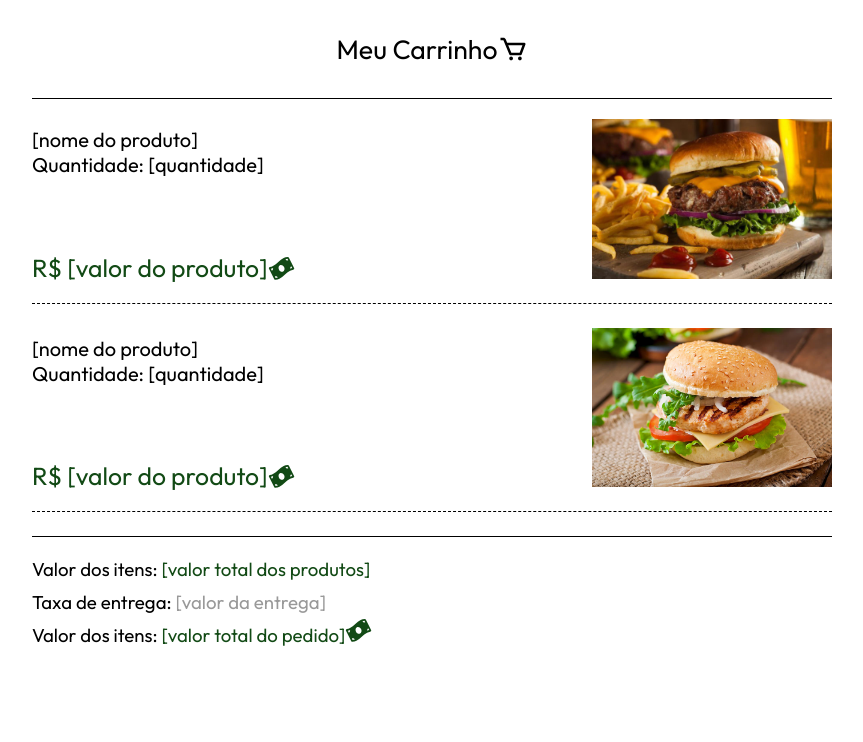
After one commit to gregoryNatali/meats, a PHP site: page /pages/carrinho.html in a window 1280 px wide. The commit adds this page. Shown: the top 742 px of the page, without its empty margins (208-1071 px from the left). Run offline with PHP 8.4, Linux system fonts and the light colour scheme; some web fonts are replaced.

Commit message:
pagina de carrinho criada em html, falta implementar php

```diff
--- /dev/null
+++ b/screens/pages/carrinho.html
@@ -0,0 +1,198 @@
+<!DOCTYPE html>
+<html lang="pt-br">
+
+<head>
+  <meta charset="UTF-8" />
+  <meta name="viewport" content="width=device-width, initial-scale=1.0" />
+  <meta http-equiv="X-UA-Compatible" content="ie=edge" />
+  <link rel="stylesheet" href="../styles/styles.css" />
+  <link rel="stylesheet" href="../styles/carrinho.css">
+  <link rel="shortcut icon" href="../../assets/logo.png" type="image/x-icon" />
+  <link href="https://fonts.googleapis.com/css2?family=Outfit:wght@500&display=swap" rel="stylesheet">
+  <title>Meu Carrinho</title>
+  <style>
+    main {
+      max-width: 1000px;
+      display: flex;
+      flex-direction: column;
+      align-items: center;
+    }
+
+    .produtos button {
+      text-align: left;
+      border: none;
+      width: 100%;
+    }
+  </style>
+</head>
+
+<body>
+  <!--Barra de navegação-->
+  <!-- <?php include('navbar.html'); ?> -->
+  <main>
+
+    <!--Título-->
+    <div class="carrinho">
+      Meu Carrinho
+      <svg width="30" height="30" viewBox="0 0 30 30" fill="none" xmlns="http://www.w3.org/2000/svg">
+        <path
+          d="M27.2775 9.28876C27.1625 9.1226 27.009 8.98678 26.83 8.89295C26.6511 8.79912 26.4521 8.75007 26.25 8.75001H9.16625L7.72375 5.28751C7.53461 4.83153 7.21434 4.44199 6.80353 4.16827C6.39273 3.89455 5.90989 3.74897 5.41625 3.75001H2.5V6.25001H5.41625L11.3462 20.4813C11.4412 20.709 11.6015 20.9034 11.8068 21.0402C12.0121 21.177 12.2533 21.25 12.5 21.25H22.5C23.0212 21.25 23.4875 20.9263 23.6712 20.44L27.4212 10.44C27.4921 10.2508 27.5161 10.0472 27.491 9.84669C27.466 9.64619 27.3927 9.45474 27.2775 9.28876ZM21.6337 18.75H13.3337L10.2087 11.25H24.4462L21.6337 18.75Z"
+          fill="black" />
+        <path
+          d="M13.125 26.25C14.1605 26.25 15 25.4105 15 24.375C15 23.3395 14.1605 22.5 13.125 22.5C12.0895 22.5 11.25 23.3395 11.25 24.375C11.25 25.4105 12.0895 26.25 13.125 26.25Z"
+          fill="black" />
+        <path
+          d="M21.875 26.25C22.9105 26.25 23.75 25.4105 23.75 24.375C23.75 23.3395 22.9105 22.5 21.875 22.5C20.8395 22.5 20 23.3395 20 24.375C20 25.4105 20.8395 26.25 21.875 26.25Z"
+          fill="black" />
+      </svg>
+    </div>
+    <div class="linha-carrinho"></div>
+
+    <form class="cardapio" action="produto.php" method="post">
+
+      <!-- <section> -->
+      <div class="produtos-carrinho">
+
+        <div class="produtos-carrinho-start">
+          <div class="infos-produto">
+            <h2>[nome do produto]</h2>
+            <h2>Quantidade: [quantidade]</h2>
+          </div>
+
+          <div class="valor-produto">
+            <h2>R$ [valor do produto]</h2>
+            <svg width="27" height="24" viewBox="0 0 27 24" fill="none" xmlns="http://www.w3.org/2000/svg">
+              <path
+                d="M19.7114 0.932065C18.213 1.01618 16.8816 1.433 15.654 2.05352C11.7567 4.023 8.89858 8.04762 5.00145 10.0174C4.02409 10.5114 2.98205 10.8759 1.84143 11.047C1.71331 11.0662 1.59454 11.1047 1.48696 11.1591C0.942435 11.4343 0.688463 12.1139 0.996488 12.7233L6.28172 23.1797C6.49212 23.596 6.92029 23.8748 7.36859 23.8493C8.86712 23.7656 10.1985 23.3487 11.4262 22.7282C15.3233 20.7584 18.1817 16.7336 22.0788 14.7638C23.0562 14.2698 24.0982 13.9053 25.2389 13.7343C25.367 13.7151 25.4858 13.6765 25.5933 13.6222C26.1379 13.3469 26.3918 12.6674 26.0838 12.058L20.7988 1.60189C20.5879 1.18546 20.1599 0.906899 19.7114 0.932065V0.932065ZM2.87189 12.6613C3.59245 12.5056 4.29904 12.2531 5.00513 11.9525C5.30869 13.0152 4.8601 14.1585 3.87926 14.6543L2.87189 12.6613ZM7.6197 22.0544L6.82373 20.4797C7.9112 19.93 9.24541 20.384 9.86239 21.4844C9.11938 21.7851 8.37807 21.9736 7.6197 22.0544V22.0544ZM15.1393 15.5549C13.7412 16.2616 11.8919 15.4174 11.0089 13.6703C10.1256 11.9228 10.5429 9.9334 11.9408 9.22685C13.3387 8.52029 15.188 9.364 16.0713 11.1115C16.9547 12.8593 16.5369 14.8485 15.1393 15.5549ZM24.2083 12.1205C23.5808 12.256 22.9643 12.4658 22.349 12.711C22.1002 11.7576 22.4548 10.7591 23.2467 10.2181L24.2083 12.1205ZM20.2749 4.33864C19.2324 4.70379 18.0444 4.23713 17.4837 3.20259C18.1381 2.96162 18.7927 2.79876 19.4605 2.7273L20.2749 4.33864Z"
+                fill="#124A15" />
+            </svg>
+          </div>
+        </div>
+
+        <div class="imagem-produto">
+          <img src="../../assets/destaques/destaques_3.jpg" alt="">
+        </div>
+
+      </div>
+
+      <!-- <div class="produtos">
+          <?php
+                        $sql_lanches = "SELECT id_cardapio, nome_produto, descricao_produto, preco_produto FROM `cardapio`
+                        WHERE id_categoria = 1 OR id_categoria = 2 OR id_categoria = 3 OR id_categoria = 4
+                        ORDER BY id_categoria, nome_produto ASC";
+                        $lanches = mysqli_query($conn, $sql_lanches);
+
+                        while ($linha_lanche = mysqli_fetch_assoc($lanches)) {
+                            # inserindo cada produto do cardápio e suas informações
+                            fillMenu($conn, $linha_lanche);
+                        }
+                    ?>
+        </div>
+      </section> -->
+
+      <!-- <section> -->
+      <div class="produtos-carrinho">
+
+        <div class="produtos-carrinho-start">
+          <div class="infos-produto">
+            <h2>[nome do produto]</h2>
+            <h2>Quantidade: [quantidade]</h2>
+          </div>
+
+          <div class="valor-produto">
+            <h2>R$ [valor do produto]</h2>
+            <svg width="27" height="24" viewBox="0 0 27 24" fill="none" xmlns="http://www.w3.org/2000/svg">
+              <path
+                d="M19.7114 0.932065C18.213 1.01618 16.8816 1.433 15.654 2.05352C11.7567 4.023 8.89858 8.04762 5.00145 10.0174C4.02409 10.5114 2.98205 10.8759 1.84143 11.047C1.71331 11.0662 1.59454 11.1047 1.48696 11.1591C0.942435 11.4343 0.688463 12.1139 0.996488 12.7233L6.28172 23.1797C6.49212 23.596 6.92029 23.8748 7.36859 23.8493C8.86712 23.7656 10.1985 23.3487 11.4262 22.7282C15.3233 20.7584 18.1817 16.7336 22.0788 14.7638C23.0562 14.2698 24.0982 13.9053 25.2389 13.7343C25.367 13.7151 25.4858 13.6765 25.5933 13.6222C26.1379 13.3469 26.3918 12.6674 26.0838 12.058L20.7988 1.60189C20.5879 1.18546 20.1599 0.906899 19.7114 0.932065V0.932065ZM2.87189 12.6613C3.59245 12.5056 4.29904 12.2531 5.00513 11.9525C5.30869 13.0152 4.8601 14.1585 3.87926 14.6543L2.87189 12.6613ZM7.6197 22.0544L6.82373 20.4797C7.9112 19.93 9.24541 20.384 9.86239 21.4844C9.11938 21.7851 8.37807 21.9736 7.6197 22.0544V22.0544ZM15.1393 15.5549C13.7412 16.2616 11.8919 15.4174 11.0089 13.6703C10.1256 11.9228 10.5429 9.9334 11.9408 9.22685C13.3387 8.52029 15.188 9.364 16.0713 11.1115C16.9547 12.8593 16.5369 14.8485 15.1393 15.5549ZM24.2083 12.1205C23.5808 12.256 22.9643 12.4658 22.349 12.711C22.1002 11.7576 22.4548 10.7591 23.2467 10.2181L24.2083 12.1205ZM20.2749 4.33864C19.2324 4.70379 18.0444 4.23713 17.4837 3.20259C18.1381 2.96162 18.7927 2.79876 19.4605 2.7273L20.2749 4.33864Z"
+                fill="#124A15" />
+            </svg>
+          </div>
+        </div>
+
+        <div class="imagem-produto">
+          <img src="../../assets/destaques/destaques_7.jpg" alt="">
+        </div>
+
+      </div>
+
+      <div class="linha-carrinho"></div>
+
+      <div class="valor-pedido">
+        <h2>Valor dos itens: <span style="color: #124A15;">[valor total dos produtos]</span></h2>
+        <h2>Taxa de entrega: <span style="color: #999999;">[valor da entrega]</span></h2>
+        <div>
+          <h2>Valor dos itens: <span style="color: #124A15;">[valor total do pedido]</span></h2>
+          <svg width="27" height="24" viewBox="0 0 27 24" fill="none" xmlns="http://www.w3.org/2000/svg">
+            <path
+              d="M19.7114 0.932065C18.213 1.01618 16.8816 1.433 15.654 2.05352C11.7567 4.023 8.89858 8.04762 5.00145 10.0174C4.02409 10.5114 2.98205 10.8759 1.84143 11.047C1.71331 11.0662 1.59454 11.1047 1.48696 11.1591C0.942435 11.4343 0.688463 12.1139 0.996488 12.7233L6.28172 23.1797C6.49212 23.596 6.92029 23.8748 7.36859 23.8493C8.86712 23.7656 10.1985 23.3487 11.4262 22.7282C15.3233 20.7584 18.1817 16.7336 22.0788 14.7638C23.0562 14.2698 24.0982 13.9053 25.2389 13.7343C25.367 13.7151 25.4858 13.6765 25.5933 13.6222C26.1379 13.3469 26.3918 12.6674 26.0838 12.058L20.7988 1.60189C20.5879 1.18546 20.1599 0.906899 19.7114 0.932065V0.932065ZM2.87189 12.6613C3.59245 12.5056 4.29904 12.2531 5.00513 11.9525C5.30869 13.0152 4.8601 14.1585 3.87926 14.6543L2.87189 12.6613ZM7.6197 22.0544L6.82373 20.4797C7.9112 19.93 9.24541 20.384 9.86239 21.4844C9.11938 21.7851 8.37807 21.9736 7.6197 22.0544V22.0544ZM15.1393 15.5549C13.7412 16.2616 11.8919 15.4174 11.0089 13.6703C10.1256 11.9228 10.5429 9.9334 11.9408 9.22685C13.3387 8.52029 15.188 9.364 16.0713 11.1115C16.9547 12.8593 16.5369 14.8485 15.1393 15.5549ZM24.2083 12.1205C23.5808 12.256 22.9643 12.4658 22.349 12.711C22.1002 11.7576 22.4548 10.7591 23.2467 10.2181L24.2083 12.1205ZM20.2749 4.33864C19.2324 4.70379 18.0444 4.23713 17.4837 3.20259C18.1381 2.96162 18.7927 2.79876 19.4605 2.7273L20.2749 4.33864Z"
+              fill="#124A15" />
+          </svg>
+        </div>
+      </div>
+
+      <!-- <div class="produtos">
+            <?php
+                      $sql_bebidas = "SELECT id_cardapio, nome_produto, descricao_produto, preco_produto FROM `cardapio`
+                      WHERE id_categoria = 6 OR id_categoria = 7
+                      ORDER BY id_categoria, nome_produto ASC";
+                      $bebidas = mysqli_query($conn, $sql_bebidas);
+
+                      while ($linha_bebida = mysqli_fetch_assoc($bebidas)) {
+                          # inserindo cada produto do cardápio e suas informações
+                          fillMenu($conn, $linha_bebida);
+                      }
+                  ?>
+          </div>
+        </section> -->
+
+      <!-- <section>
+          <div class="produtos">
+            <?php
+                      $sql_sobremesas = "SELECT id_cardapio, nome_produto, descricao_produto, preco_produto FROM `cardapio`
+                      WHERE id_categoria = 5
+                      ORDER BY id_categoria, nome_produto ASC";
+                      $sobremesa = mysqli_query($conn, $sql_sobremesas);
+
+                      while ($linha_sobremesa = mysqli_fetch_assoc($sobremesa)) {
+                          # inserindo cada produto do cardápio e suas informações
+                          fillMenu($conn, $linha_sobremesa);
+                      }
+                  ?>
+          </div>
+        </section> -->
+
+    </form>
+
+  </main>
+
+  <script>
+    if (screen.width < 540) {
+      document.querySelectorAll('.destaques-tile')[3].style.backgroundSize = "200%"
+    }
+    if (screen.width < 360) {
+      document.querySelectorAll('.destaques-tile')[3].style.backgroundSize = "300%"
+    }
+  </script>
+  <script src="../scripts/dinheiro.js"></script>
+  <script>
+    const produtos = document.querySelectorAll('.produto-wrapper')
+
+    for (let index = 0; index < produtos.length; index++) {
+      produtos[index].addEventListener('click', () => {
+        document.querySelector('form').submit()
+      })
+    }
+  </script>
+  <script>
+    let navButton = document.querySelectorAll('nav a')
+    navButton[0].innerHTML = `<div>
+            <svg width="28" height="28" viewBox="0 0 28 28" fill="none" xmlns="http://www.w3.org/2000/svg">
+              <path d="M27.6371 14.4536L15.0385 0.443421C14.508 -0.147807 13.4889 -0.147807 12.9583 0.443421L0.359737 14.4536C0.178396 14.6548 0.0593652 14.9043 0.0171174 15.172C-0.0251305 15.4396 0.011225 15.7137 0.121764 15.9611C0.345739 16.4668 0.846883 16.7919 1.39982 16.7919H4.19951V26.599C4.19951 26.9706 4.34699 27.3269 4.60951 27.5897C4.87203 27.8524 5.22809 28 5.59935 28H9.79888C10.1701 28 10.5262 27.8524 10.7887 27.5897C11.0512 27.3269 11.1987 26.9706 11.1987 26.599V20.9949H16.7981V26.599C16.7981 26.9706 16.9456 27.3269 17.2081 27.5897C17.4706 27.8524 17.8267 28 18.1979 28H22.3975C22.7687 28 23.1248 27.8524 23.3873 27.5897C23.6498 27.3269 23.7973 26.9706 23.7973 26.599V16.7919H26.597C26.8681 16.793 27.1337 16.7152 27.3614 16.5679C27.589 16.4206 27.769 16.2102 27.8792 15.9623C27.9895 15.7144 28.0253 15.4398 27.9823 15.1719C27.9393 14.904 27.8194 14.6544 27.6371 14.4536V14.4536Z" fill="black"/>
+            </svg>
+          </div>
+        Início`
+    navButton[0].style.color = "black"
+  </script>
+</body>
+
+</html>
--- /dev/null
+++ b/screens/styles/carrinho.css
@@ -0,0 +1,91 @@
+.carrinho {
+  width: 100%;
+  padding: 2rem;
+
+  display: flex;
+  align-items: center;
+  justify-content: center;
+
+  font-family: 'Outfit', sans-serif;
+  font-weight: 400;
+  font-size: 1.666rem;
+}
+
+.linha-carrinho {
+  background-color: #000;
+  height: 1px;
+  width: 50rem;
+}
+
+.produtos-carrinho {
+  display: flex;
+  flex-direction: row;
+
+  justify-content: space-between;
+
+  margin-bottom: 1.5rem;
+  border-bottom: 1px dashed black;
+}
+
+.produtos-carrinho-start {
+  display: flex;
+  flex-direction: column;
+}
+
+.infos-produto {
+  display: flex;
+  height: 100%;
+  flex-direction: column;
+  align-items: left;
+
+
+  padding: 0.5rem 0 0.5rem 0;
+  margin-bottom: 1.25rem;
+
+}
+
+.infos-produto h2 {
+  font-family: 'Outfit', sans-serif;
+  font-weight: 400;
+  font-size: 1.25rem;
+}
+
+.valor-produto {
+  display: flex;
+  align-items: center;
+
+  margin-bottom: 1.25rem;
+}
+
+.valor-produto h2 {
+  color: #124A15;
+
+  font-family: 'Outfit', sans-serif;
+  font-weight: 400;
+  font-size: 1.55rem;
+}
+
+.imagem-produto {
+  margin-bottom: 1.25rem;
+}
+
+.imagem-produto img {
+  width: 15rem;
+}
+
+.valor-pedido {
+  margin-top: 1.25rem;
+}
+
+.valor-pedido h2 {
+  font-family: 'Outfit', sans-serif;
+  font-weight: 400;
+  font-size: 1.1669rem;
+
+  margin-top: 0.55rem;
+}
+
+.valor-pedido div {
+  display: flex;
+  align-items: center;
+}
--- a/screens/styles/styles.css
+++ b/screens/styles/styles.css
@@ -553,6 +553,7 @@ nav li {
     #login-body {
         background-size: 200%;
     }
+
     .destaques-tile {
         background-size: 140%;
     }
```
